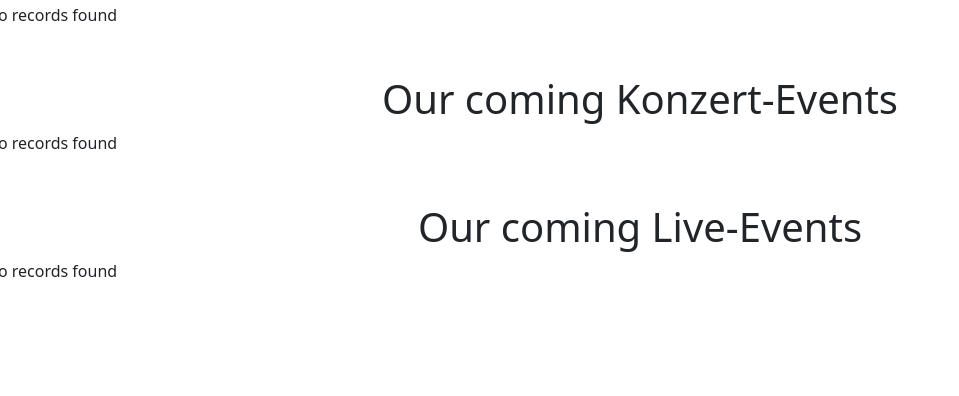
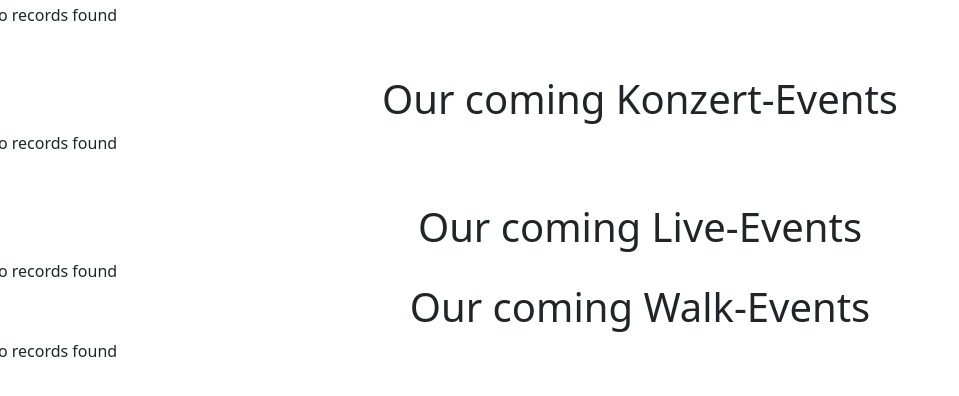
Before and after one commit to stefan44atvie/BE18_CR6_RuedenauerStefan, a Symfony app: template templates/events/index.html.twig in a window 1280 px wide. Shown: the part 297-693 px from the top of the page, without its empty margins (0-959 px from the left). Run offline with Twig, Linux system fonts and the light colour scheme; the template is opened without the code that fills it, so the values that code supplies are empty; some libraries are stand-ins or nearby versions.

Commit message:
design changes

```diff
--- a/templates/events/index.html.twig
+++ b/templates/events/index.html.twig
@@ -19,6 +19,8 @@
     </p>
 
 </div>
+
+{# ALL EVENTS #}
 <div class = "row row-cols-4">
     {% for event in events %}
     <div>
@@ -32,6 +34,7 @@
 
                 </div>
             </div>
+            <div></div>>
     </div>
     {% else %}
         <tr>
@@ -42,6 +45,7 @@
 
 <br>
 
+{# Events Weinverkostung #}
 <h1 class="KatWhiteTitle text-center">Our coming Weinverkostungs-Events</h1>
 
 <div class = "row row-cols-4">
@@ -68,6 +72,7 @@
 <br>
 <br>
 
+{# Events Konzerte  #}
 <h1 class="KatWeinTitle text-center">Our coming Konzert-Events</h1>
 
 <div class = "row row-cols-4">
@@ -94,6 +99,7 @@
 <br>
 <br>
 
+{# Live-Events  #}
 <h1 class="KatWeinTitle text-center">Our coming Live-Events</h1>
 
 <div class = "row row-cols-4">
@@ -117,5 +123,28 @@
         {% endfor %}
 </div>
 
+{# Walk-Events  #}
+<h1 class="KatWhiteTitle text-center">Our coming Walk-Events</h1>
+
+<div class = "row row-cols-4">
+        {% for Walk in Walks %}
+            <div>
+                <div class="card ms-3" style="width: 18rem;">
+                        <img src="{{ Walk.eventImage }}" alt="Girl in a jacket" >
+                        <div class="card-body">
+                            <h5 class="card-title">{{ Walk.eventName }}</h5>
+                            <p class="card-text">Date: {{ Walk.eventDatetime ? Walk.eventDatetime|date('F, d Y H:i') : '' }}</p>
+                            <a class = "btn btn-info" href="{{ path('app_events_show', {'id': Walk.id}) }}">show</a>
+                            {# <a class = "btn btn-warning" href="{{ path('app_events_edit', {'id': eventLive.id}) }}">edit</a> #}
+
+                        </div>
+                    </div>
+            </div>
+        {% else %}
+            <tr>
+                <td colspan="12">no records found</td>
+            </tr>
+        {% endfor %}
+</div>
 
 {% endblock %}
```
